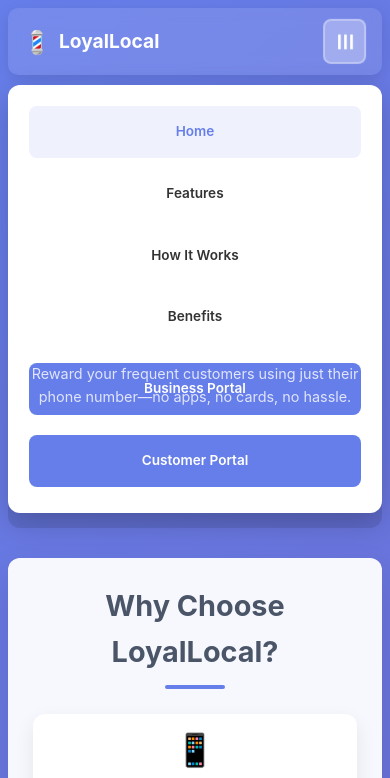
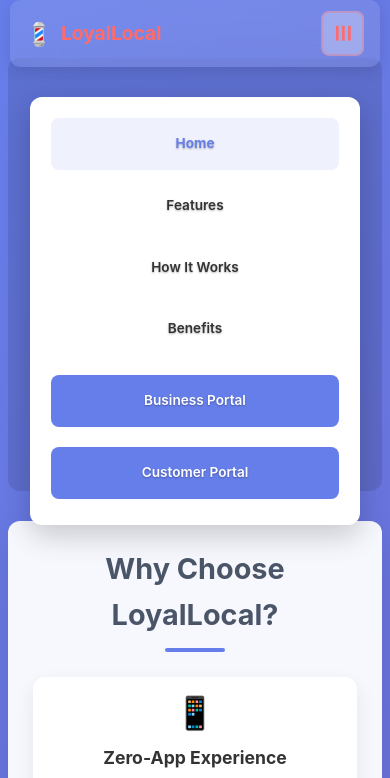
Before and after one commit to Imisioluwa3/LoyalLocal, a plain HTML site: page index.html in a window 390 px wide. Both pictures are taken after a click on the button "Toggle navigation menu". Shown: the top 778 px of the page. Drawn offline with Linux system fonts and the light colour scheme.

Commit message:
navbar fixed and added scroll-padding to all sections

```diff
--- a/style.css
+++ b/style.css
@@ -21,7 +21,7 @@
         /* Mobile-first navigation */
         .navbar {
             background: rgba(255, 255, 255, 0.1);
-            backdrop-filter: blur(10px);
+            backdrop-filter: blur(20px);
             padding: 12px 20px;
             border-radius: 12px;
             margin-bottom: 20px;
@@ -30,13 +30,19 @@
             justify-content: space-between;
             align-items: center;
             animation: fadeInDown 0.8s ease-out;
-            position: relative;
+            position: fixed;
+            width: calc(100% - 20px);
+            max-width: 1200px;
+            left: 50%;
+            transform: translateX(-50%);
+            top: 0;
+            z-index:10000;
         }
 
         .navbar .logo {
             font-size: clamp(1.2rem, 4vw, 1.8rem);
             font-weight: 700;
-            color: white;
+            color: #ff6b6b;
             text-decoration: none;
             display: flex;
             align-items: center;
@@ -52,8 +58,8 @@
         .menu-toggle {
             display: none;
             background: rgba(255, 255, 255, 0.2);
-            border: 2px solid rgba(255, 255, 255, 0.3);
-            color: white;
+            border: 2px solid rgba(255, 107, 107, 0.3);
+            color: #ff6b6b;
             font-size: 1.2rem;
             cursor: pointer;
             padding: 8px 12px;
@@ -81,7 +87,8 @@
 
         .nav-links a {
             text-decoration: none;
-            color: white;
+            color: #fff; /* Instead of #ff6b6b */
+            text-shadow: 0 1px 2px rgba(0,0,0,0.3);
             font-weight: 500;
             padding: 8px 12px;
             border-radius: 8px;
@@ -91,13 +98,14 @@
         }
 
         .nav-links a:hover, .nav-links a.active {
-            background: rgba(255, 255, 255, 0.2);
+            background: #ff6b6b75;
             color: #fff;
+            font-weight: 700;
         }
 
         .nav-links a.cta-nav {
-            background: white;
-            color: #667eea;
+            background: #ff6b6b;
+            color: white;
             font-weight: 600;
         }
 
@@ -114,6 +122,7 @@
             background: rgba(0,0,0,0.1);
             margin-bottom: clamp(30px, 6vw, 50px);
             animation: fadeInUp 1s 0.2s ease-out backwards;
+            margin-top: 100px;
         }
 
         .hero-section h1 {
@@ -326,6 +335,10 @@
 
         /* Tablet Styles */
         @media (max-width: 1024px) {
+            html {
+                scroll-padding-top: 75px; /* Adjusted for tablet navbar */
+            }
+
             .container {
                 padding: 15px;
             }
@@ -341,6 +354,10 @@
 
         /* Mobile Styles */
         @media (max-width: 768px) {
+            html {
+                scroll-padding-top: 70px; /* Adjusted for mobile navbar */
+            }
+
             .container {
                 padding: 10px;
             }
@@ -351,9 +368,10 @@
             }
 
             .navbar {
-                position: relative;
+                position: fixed;
                 flex-wrap: nowrap;
                 padding: 15px 20px;
+                z-index: 1000;
             }
 
             .nav-links {
@@ -372,8 +390,8 @@
                 opacity: 0;
                 visibility: hidden;
                 transition: all 0.3s ease;
-                z-index: 1000;
                 border: 1px solid rgba(255, 255, 255, 0.3);
+                margin: 20px;
             }
 
             .nav-links.active {
@@ -426,6 +444,7 @@
 
             .hero-section {
                 border-radius: 15px;
+                margin-top: 50px;
             }
 
             .content-section {
@@ -440,6 +459,10 @@
 
         /* Small Mobile Styles */
         @media (max-width: 480px) {
+            html {
+                scroll-padding-top: 65px; /* Adjusted for small mobile navbar */
+            }
+
             .container {
                 padding: 8px;
             }
@@ -447,6 +470,7 @@
             .navbar {
                 padding: 12px 15px;
                 border-radius: 10px;
+                z-index: 1000;
             }
 
             .hero-section, .content-section {
@@ -515,4 +539,5 @@
         /* Smooth scrolling */
         html {
             scroll-behavior: smooth;
+            scroll-padding-top: 80px; /* Offset for fixed navbar */
         }
```
